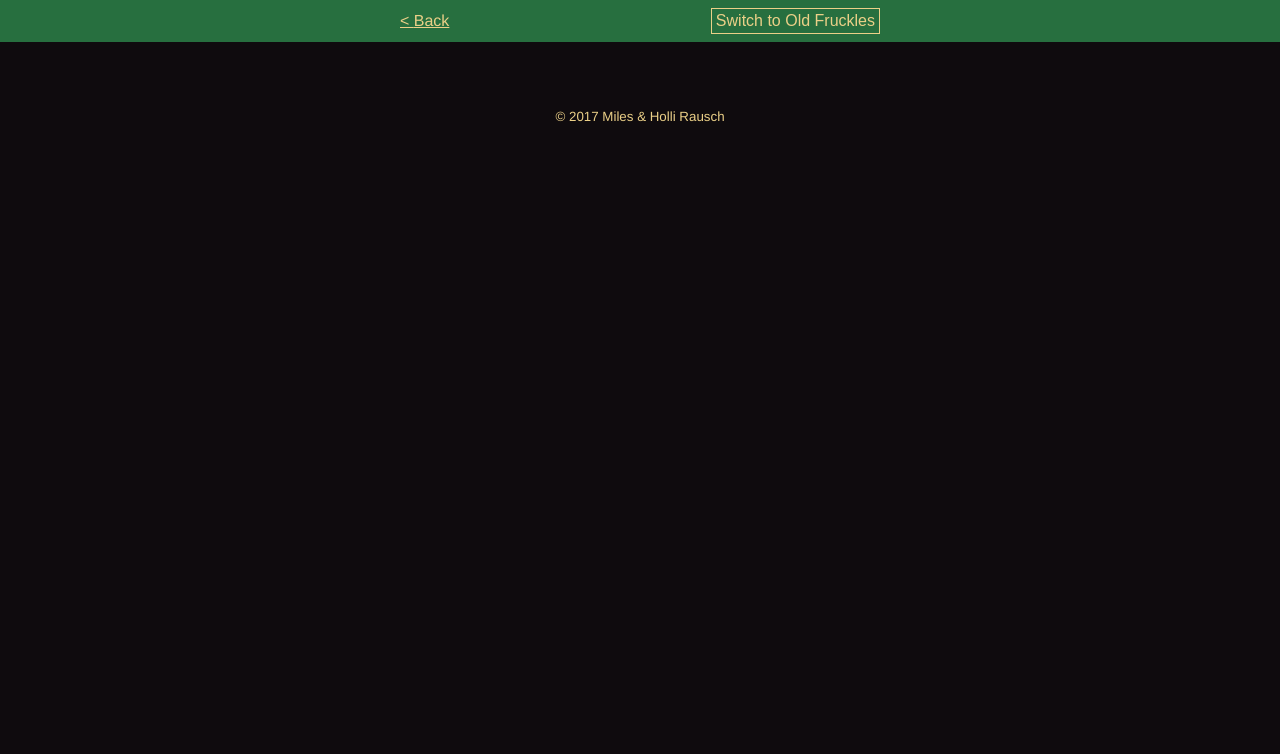
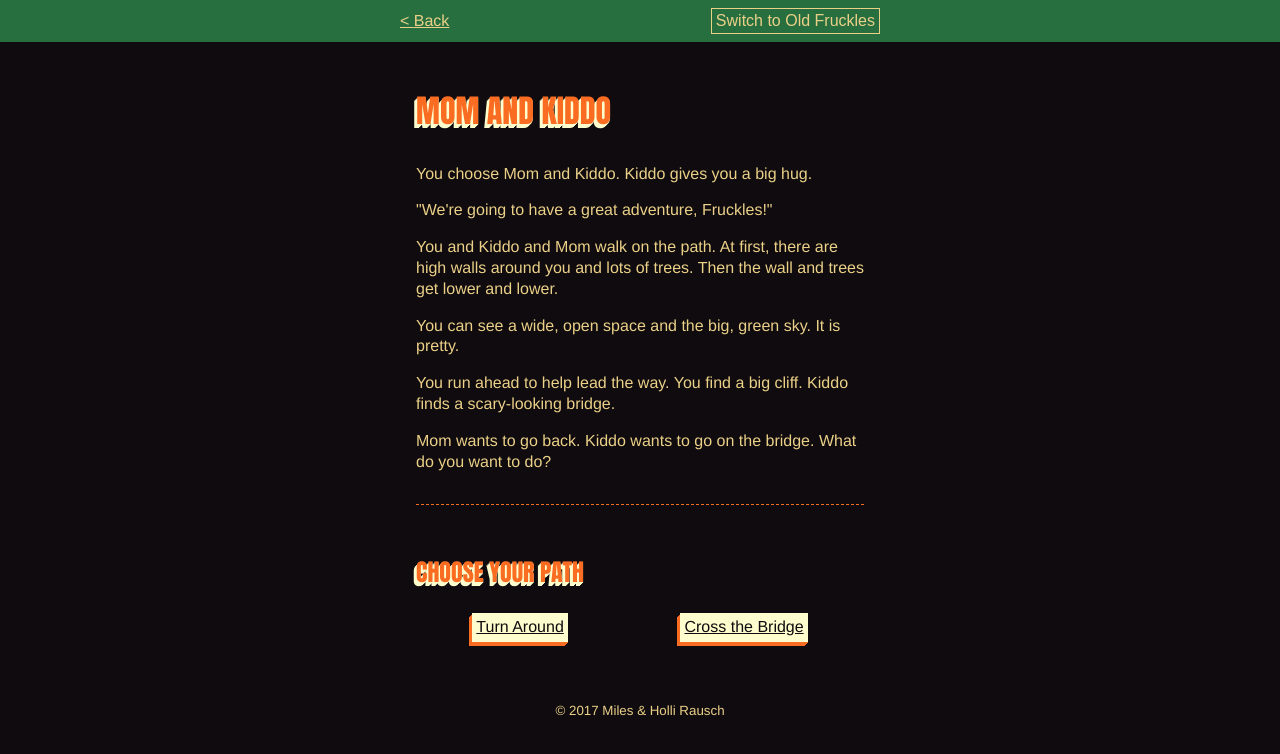
Before and after one commit to awayken/2017-christmas-card, a Nuxt app: page /mom-and-kiddo in a window 1280 px wide. Shown: the top 754 px of the page. Built offline with nearby package versions, Linux system fonts and the light colour scheme.

Commit message:
First draft of Mom and Kiddo

```diff
--- /dev/null
+++ b/pages/mom-and-kiddo.vue
@@ -0,0 +1,66 @@
+<template>
+  <section class="container">
+    <story v-if="$store.state.readingLevel === 'old'" title="Mom and Kiddo">
+      <p>You look back and forth between your two best friends: Kiddo and Sweets. It's a monstrous choice you're faced with, but you can hear President Skoor begin to mutter about leaving you on the ship, so you have to act. You leap from the stone platform and land next to Mom and Kiddo. Kiddo runs over and gives you a hug.</p>
+      <p>"We're going to have a great adventure, Fruckles!"</p>
+      <p>"Let's get moving, Kiddo," Mom says. "The sooner we finish this maze, the sooner we can get off this strange planet."</p>
+      <p>You and mom and Kiddo begin down the stone path laid out for you. It gradually curves to the right, taking the three of you further and further away from Dad and Sweets. On either side of the path are the thick trees of a forest, but it soon starts to thin and open up. The rock walls begin to reduce, too, and you eventually come to flat, stony vista framed by a brilliant green sky.</p>
+      <p>"Doesn't seem like much of a maze," Mom says as she looks around. Any trace of the former stone walls was gone. You jog ahead of Mom and Kiddo to scout the area. You have great eyesight and sense of smell.</p>
+      <p>You notice something strange as you trot ahead. The horizon is getting closer and closer. Then it's right there. You screech to a halt and peer over the side of a huge vertical cliff.</p>
+      <p>"Careful, Fruckles!" Kiddo calls out. He jogs over to you and gives you a reassuring hug.</p>
+      <p>Mom takes a quick glance over the cliff. "That is definitely a long fall. Guess we have to head back."</p>
+      <p>"No, we don't! Look!" Kiddo points off to the right. There is a single stone bridge a ways off. It looks thin and long and dangerous. At the far end of the bridge, you can see another cliff.</p>
+      <p>"I think we should head back," says Mom. "This whole thing is a silly waste of time. If we head back, we can talk to the president and get off this planet immediately."</p>
+      <p>"Or we can take the bridge and see what's over there," says Kiddo. "If we make it out of the maze, we win the grand prize!"</p>
+
+      <Chooser title="Choose Your Path">
+        <p>Mom and Kiddo both look at you, Fruckles. Which path will you choose?</p>
+
+        <nav slot="choices" class="chooser__choices">
+          <nuxt-link to="/mom-and-kiddo-turn-around" class="chooser__choice chooser__choice-target">
+            Turn Around
+          </nuxt-link>
+          <nuxt-link to="/mom-and-kiddo-bridge" class="chooser__choice chooser__choice-target">
+            Cross the Bridge
+          </nuxt-link>
+        </nav>
+      </Chooser>
+    </story>
+
+    <story v-if="$store.state.readingLevel === 'young'" title="Mom and Kiddo">
+      <p>You choose Mom and Kiddo. Kiddo gives you a big hug.</p>
+      <p>"We're going to have a great adventure, Fruckles!"</p>
+      <p>You and Kiddo and Mom walk on the path. At first, there are high walls around you and lots of trees. Then the wall and trees get lower and lower.</p>
+      <p>You can see a wide, open space and the big, green sky. It is pretty.</p>
+      <p>You run ahead to help lead the way. You find a big cliff. Kiddo finds a scary-looking bridge.</p>
+      <p>Mom wants to go back. Kiddo wants to go on the bridge. What do you want to do?</p>
+
+      <Chooser title="Choose Your Path">
+        <nav slot="choices" class="chooser__choices">
+          <nuxt-link to="/mom-and-kiddo-turn-around" class="chooser__choice chooser__choice-target">
+            Turn Around
+          </nuxt-link>
+          <nuxt-link to="/mom-and-kiddo-bridge" class="chooser__choice chooser__choice-target">
+            Cross the Bridge
+          </nuxt-link>
+        </nav>
+      </Chooser>
+    </story>
+  </section>
+</template>
+
+<script>
+  import Story from '~/components/Story.vue'
+  import Chooser from '~/components/Chooser.vue'
+
+  export default {
+    components: {
+      Story,
+      Chooser
+    }
+  }
+</script>
+
+<style scoped>
+  /* Special page styling */
+</style>
```
